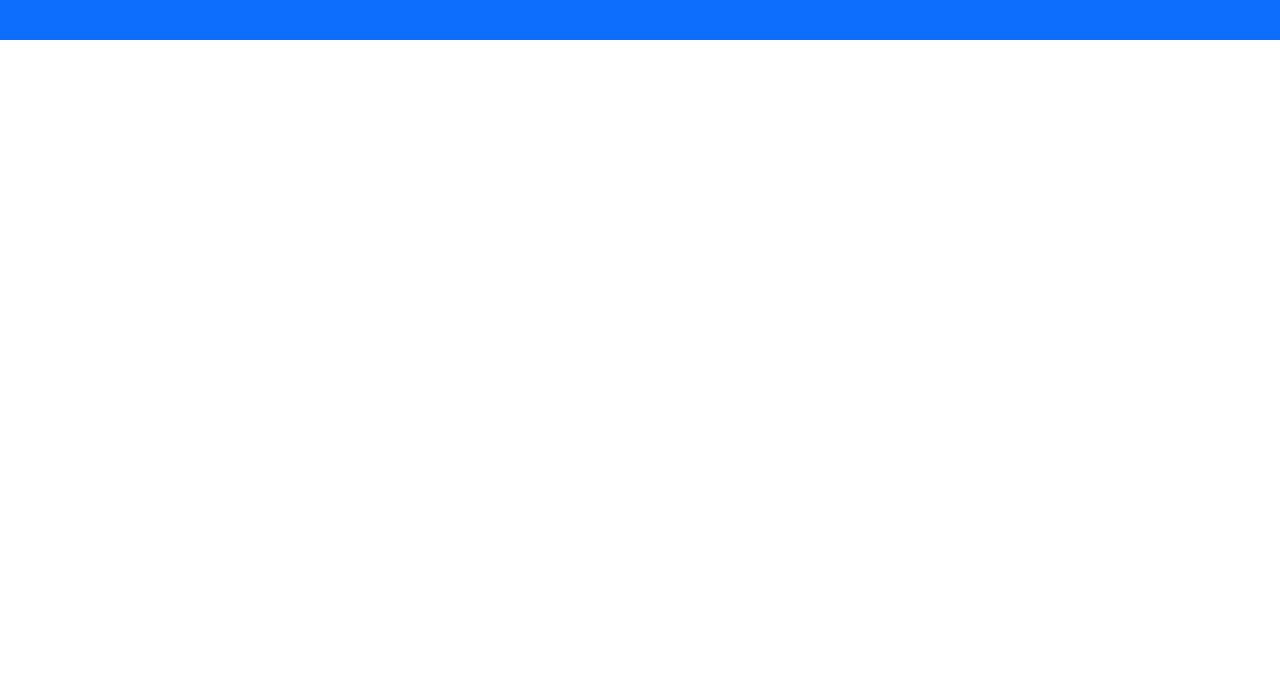
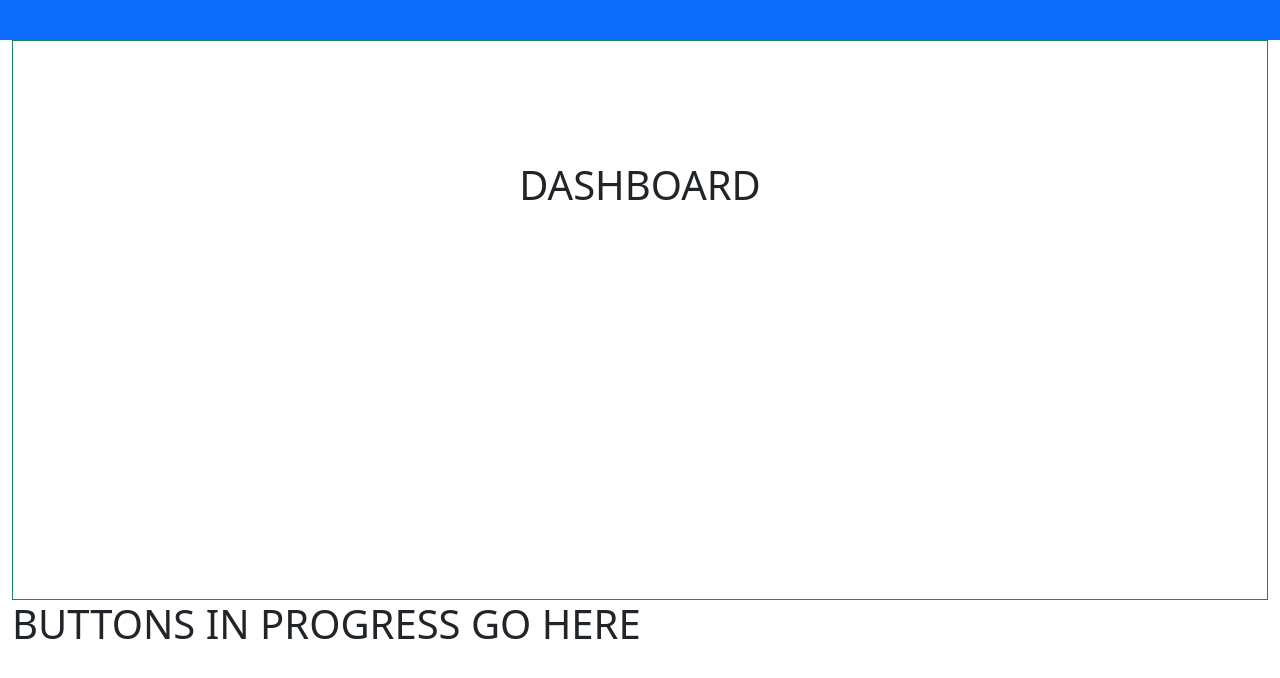
Before and after one commit to JMitchell95/Twitch-Spotlight-Working-Name, a React (Create React App) app in the folder client/: page / in a window 1280 px wide. Shown: the top 678 px of the page. Built offline with nearby package versions, Linux system fonts and the light colour scheme.

Commit message:
fixed compile errors implementing more dom elements

```diff
--- a/client/src/App.js
+++ b/client/src/App.js
@@ -1,15 +1,27 @@
-import React, { Component } from "react";
+import React from "react";
+import { BrowserRouter as Router, Route, Switch } from "react-router-dom";
 import Nav from "./components/Nav";
+import Dashboard from "./pages/dashboard";
+import Selection from "./pages/selection";
+import UserPage from "./pages/userPage";
+
 
 
 function App() {
   return (
 
-    <div>
-      <Nav />
+    <Router>
+      <div>
+        <Nav />
+        <Switch>
+          <Route exact path="/" component={Dashboard} />
+          <Route exact path="/selection" component={Selection} />
+          <Route exact path="/userpage" component={UserPage} />
+        </Switch>
 
 
     </div>
+    </Router>
   );
 }
 
--- a/client/src/pages/dashboard.js
+++ b/client/src/pages/dashboard.js
@@ -10,7 +10,7 @@ function Dashboard() {
 
         <Container fluid>
             <Row>
-                <Col>
+                <Col size = "md-12">
                     <Jumbotron>
                         <h1> DASHBOARD </h1>
 
--- a/client/src/pages/selection.js
+++ b/client/src/pages/selection.js
@@ -2,3 +2,9 @@ import React from "react";
 import Jumbotron  from "../components/Jumbotron";
 import {Link} from "react-router-dom";
 import {Col, Row, Container} from "../components/Grid";
+
+function Selection(){
+    return;
+}
+
+export default Selection;
--- a/package.json
+++ b/package.json
@@ -21,6 +21,7 @@
   "dependencies": {
     "bootstrap": "^5.0.1",
     "express": "^4.16.3",
-    "if-env": "^1.0.4"
+    "if-env": "^1.0.4",
+    "react-router-dom": "^5.2.0"
   }
 }
```
Also changed, not shown: client/src/pages/userPage.js (+7 -0 lines), 1 other file (tests, documents, lock files or other folders).
